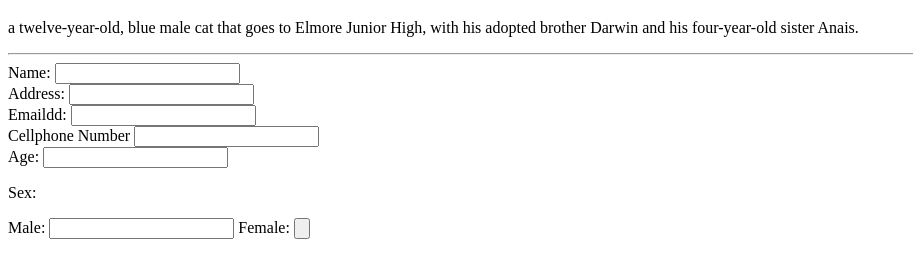
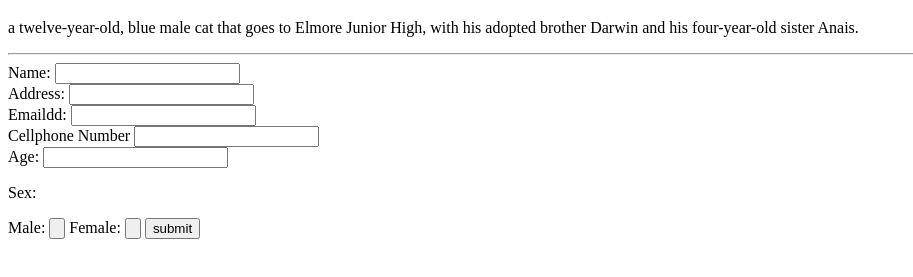
Before and after one commit to LiJin865/form101-, a plain HTML site: page index.html in a window 1280 px wide. Shown: the part 257-534 px from the top of the page, without its empty margins (0-913 px from the left). Drawn offline with Linux system fonts and the light colour scheme.

Commit message:
Update index.html

```diff
--- a/index.html
+++ b/index.html
@@ -26,9 +26,10 @@
       <input type="text" name="Age">
       <p>Sex:</p>
       <label>Male:</label>
-      <input type=:button>
+      <input type=button>
       <label>Female:</label>
       <input type=button>
+      <input type="submit" value="submit">
     </form>
   </body>
 </html>
```
